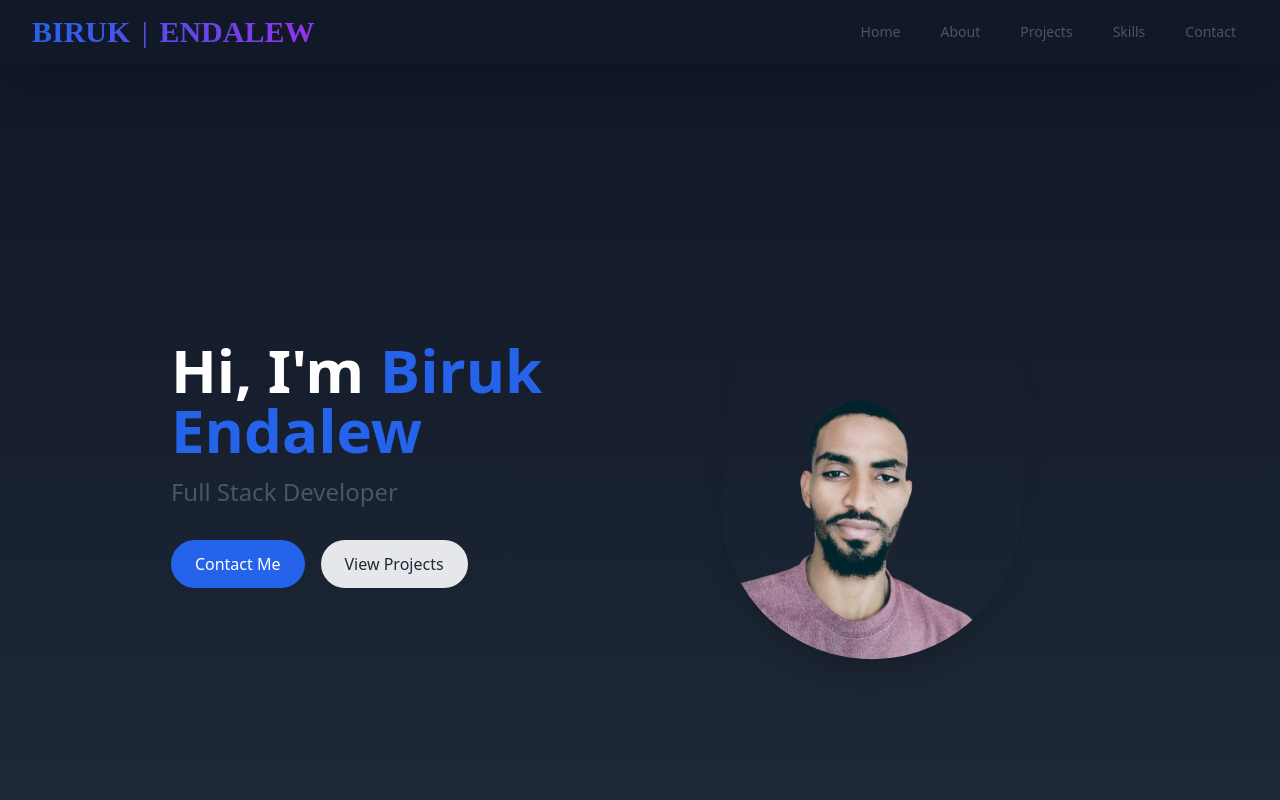
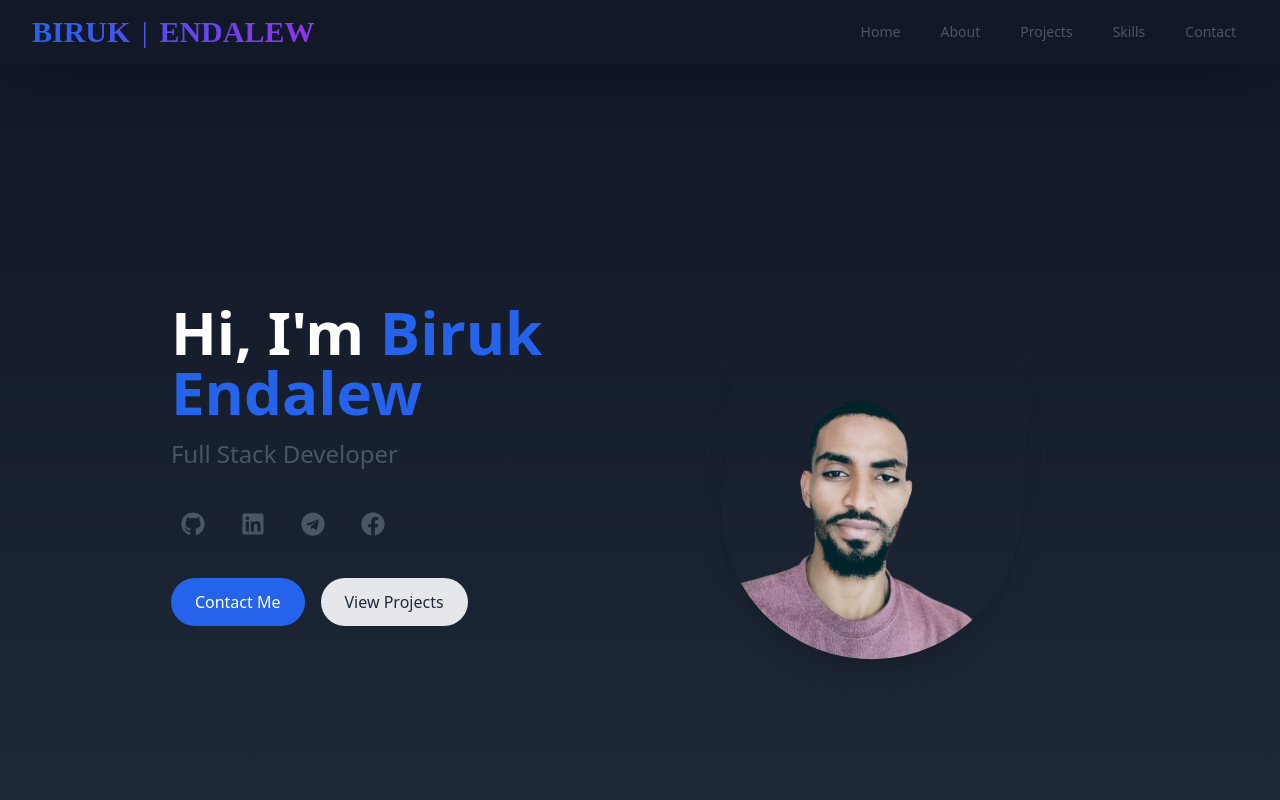
Before and after one commit to bikoendalew/portfolio, a Next.js app: page / in a window 1280 px wide. Shown: the top 800 px of the page. Built offline with nearby package versions, Linux system fonts and the light colour scheme.

Commit message:
update heroSections

```diff
--- a/src/app/components/sections/About.tsx
+++ b/src/app/components/sections/About.tsx
@@ -41,6 +41,8 @@ export default function About() {
         <div className="flex flex-col md:flex-row gap-6">
           {/* Sidebar Navigation */}
           <div className="md:w-[200px]">
+
+
             <div className="bg-gray-900 text-white rounded-lg p-3">
               {tabs.map((tab, index) => (
                 <motion.button
--- a/src/app/components/sections/Hero.tsx
+++ b/src/app/components/sections/Hero.tsx
@@ -4,7 +4,28 @@ import Image from 'next/image';
 import { FaFacebook, FaGithub, FaLinkedin, FaTelegram } from 'react-icons/fa';
 
 export default function Hero() {
-
+    const socialLinks = [
+        {
+          icon: <FaGithub size={24} />,
+          url: "https://github.com/bikoendalew",
+          color: "hover:border-gray-800 hover:text-gray-800",
+        },
+        {
+          icon: <FaLinkedin size={24} />,
+          url: "https://www.linkedin.com/in/biruk-endalew-437633237/",
+          color: "hover:border-blue-600 hover:text-blue-600",
+        },
+        {
+          icon: <FaTelegram size={24} />,
+          url: "https://t.me/bikoendalew",
+          color: "hover:border-blue-500 hover:text-blue-500",
+        },
+        {
+          icon: <FaFacebook size={24} />,
+          url: "https://facebook.com/yourusername",
+          color: "hover:border-blue-700 hover:text-blue-700",
+        },
+    ];
 
   return (
     <section className="min-h-screen flex items-center justify-center bg-gradient-to-b  from-gray-900 to-gray-800">
@@ -18,6 +39,26 @@ export default function Hero() {
             Full Stack Developer
           </p>
 
+          <div className="flex space-x-4 mb-8">
+            {socialLinks.map((social, index) => (
+                <a
+                key={index}
+                href={social.url}
+                target="_blank"
+                rel="noopener noreferrer"
+                className={`
+                    p-2 rounded-full
+                    border-2 border-transparent
+                    text-gray-600 dark:text-gray-400
+                    hover:scale-110
+                    transform transition-all duration-300
+                    ${social.color}
+                `}
+                >
+                {social.icon}
+                </a>
+            ))}
+            </div>
 
 
           <div className="flex flex-wrap gap-4 justify-center md:justify-start">
```
